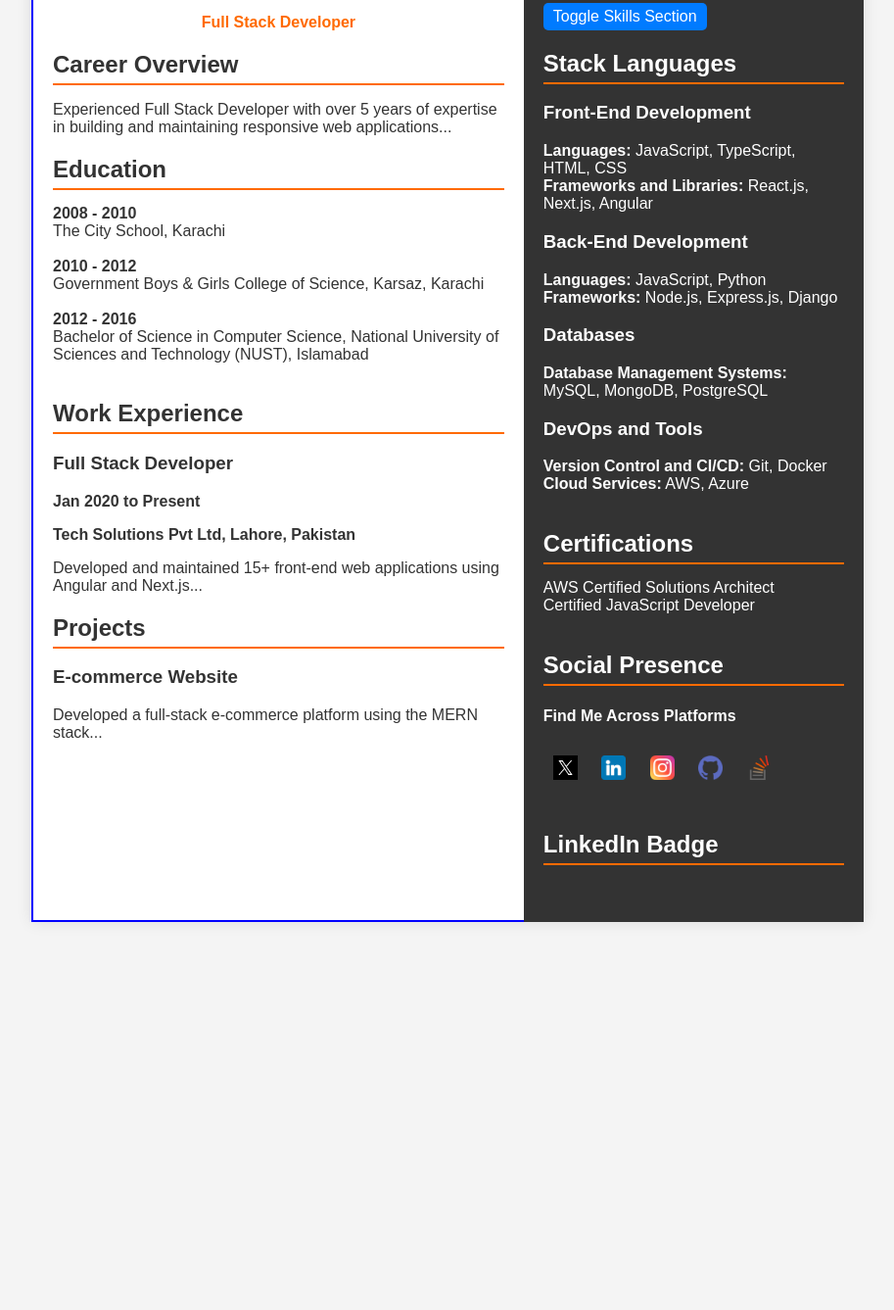
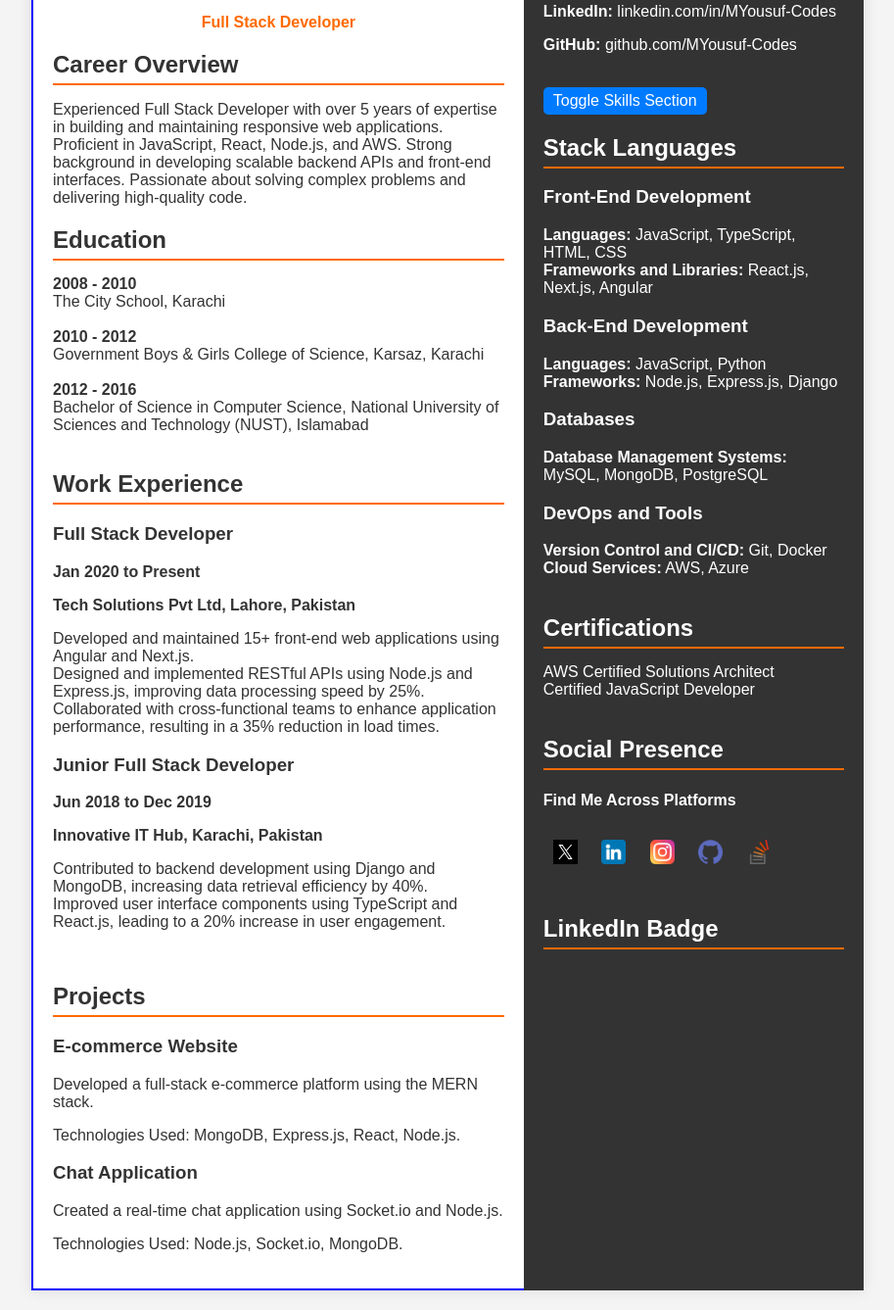
Before and after one commit to MYousuf-Codes/Static-Interactive-Resmue, a plain HTML site: page index.html in a window 1280 px wide. Shown: the part 412-1749 px from the top of the page at 98% size, without its empty margins (183-1096 px from the left). Before the commit the page ends 1373 px from the top, so only its background shows below. Drawn offline with Linux system fonts and the light colour scheme; a script that the page names is missing.

Commit message:
Update index.html

```diff
--- a/index.html
+++ b/index.html
@@ -3,7 +3,7 @@
 <head>
     <meta charset="UTF-8">
     <meta name="viewport" content="width=device-width, initial-scale=1.0">
-    <title>Dynamic Resume Builder</title>
+    <title>Static Resume Builder</title>
     <link rel="stylesheet" href="style.css">
 </head>
 <body>
@@ -28,20 +28,20 @@
             <!-- Left Side -->
             <div class="left-column">
 
-            <!-- Profile image and tagline -->
+                <!-- profile image and tag line  -->
                 <section id="profileImage">
-                <img src="./assets/PROFILE.png" class="profile-pic">
+                    <img src="./assests/PROFILE.png" class="profile-pic">
                     <h1 style="display: flex; align-items: center; justify-content: center;">Muhammad Yousuf</h1>
                     <p id="profession"><b>Full Stack Developer</b></p>
                 </section>
 
-            <!-- Summary -->
+                <!-- summary -->
                 <section id="summary">
                     <h2>Career Overview</h2>
-                <p>Experienced Full Stack Developer with over 5 years of expertise in building and maintaining responsive web applications...</p>
+                    <p>Experienced Full Stack Developer with over 5 years of expertise in building and maintaining responsive web applications. Proficient in JavaScript, React, Node.js, and AWS. Strong background in developing scalable backend APIs and front-end interfaces. Passionate about solving complex problems and delivering high-quality code.</p>
                 </section>
 
-            <!-- Education -->
+                <!-- education -->
                 <section id="education">
                     <h2>Education</h2>
                     <ul>
@@ -57,30 +57,50 @@
                     </ul>
                 </section>
 
-            <!-- Work Experience -->
+                <!-- work experience -->
                 <section id="workExperience">
                     <h2>Work Experience</h2>
+
+                    <!-- Role 01-->
                     <div class="job">
                     <h3>Full Stack Developer</h3>
                     <ul><b>Jan 2020 to Present</b></ul>
                     <p><strong>Tech Solutions Pvt Ltd, Lahore, Pakistan</strong></p>
                     <ul>
-                        <li>Developed and maintained 15+ front-end web applications using Angular and Next.js...</li>
+                        <li>Developed and maintained 15+ front-end web applications using Angular and Next.js.</li>
+                        <li>Designed and implemented RESTful APIs using Node.js and Express.js, improving data processing speed by 25%.</li>
+                        <li>Collaborated with cross-functional teams to enhance application performance, resulting in a 35% reduction in load times.</li>
                     </ul>
                     </div>
 
-
+                    <!-- Role 2 -->
+                    <div class="job">
+                    <h3>Junior Full Stack Developer</h3>
+                    <ul><b>Jun 2018 to Dec 2019</b></ul>
+                    <p><strong>Innovative IT Hub, Karachi, Pakistan</strong></p>
+                    <ul>
+                        <li>Contributed to backend development using Django and MongoDB, increasing data retrieval efficiency by 40%.</li>
+                        <li>Improved user interface components using TypeScript and React.js, leading to a 20% increase in user engagement.</li>
+                    </ul>
+                    </div>
                 </section>
 
-            <!-- Projects -->
+                <br>
+
+                <!-- Projects  -->
                 <section id="projects">
                     <h2>Projects</h2>
                     <div class="project">
                         <h3>E-commerce Website</h3>
-                    <p>Developed a full-stack e-commerce platform using the MERN stack...</p>
+                        <p>Developed a full-stack e-commerce platform using the MERN stack.</p>
+                        <p>Technologies Used: MongoDB, Express.js, React, Node.js.</p>
+                    </div>
+                    <div class="project">
+                        <h3>Chat Application</h3>
+                        <p>Created a real-time chat application using Socket.io and Node.js.</p>
+                        <p>Technologies Used: Node.js, Socket.io, MongoDB.</p>
                     </div>
                 </section>
-
             </div>
 
             <!-- Right Column -->
@@ -88,12 +108,14 @@
 
                 <!-- Contact Section -->
                 <section id="contact">
+                    <br>
                     <h2>Contact Me</h2>
                     <p><strong>Address:</strong> Gulzar-e-Hijri, District Malir, Karachi</p>
                     <p><strong>Email:</strong> imhere4uinfo@gmail.com</p>
                     <p><strong>Phone:</strong> +92 123 4567890</p>
+                    <p><strong>LinkedIn:</strong> linkedin.com/in/MYousuf-Codes</p>
+                    <p><strong>GitHub:</strong> github.com/MYousuf-Codes</p>
                 </section>
-
 
                     <br>
 
@@ -166,7 +188,6 @@
                     <div class="badge-base LI-profile-badge" data-locale="en_US" data-size="large" data-theme="dark" data-type="HORIZONTAL" data-vanity="muhammadyousuf-dev" data-version="v1"><a class="badge-base__link LI-simple-link" href="https://pk.linkedin.com/in/muhammadyousuf-dev?trk=profile-badge"></a></div>
 
                 </section>
-
             </div>
         </div>
     </div>
```
Lines whose indentation alone changed are shown as unchanged.
